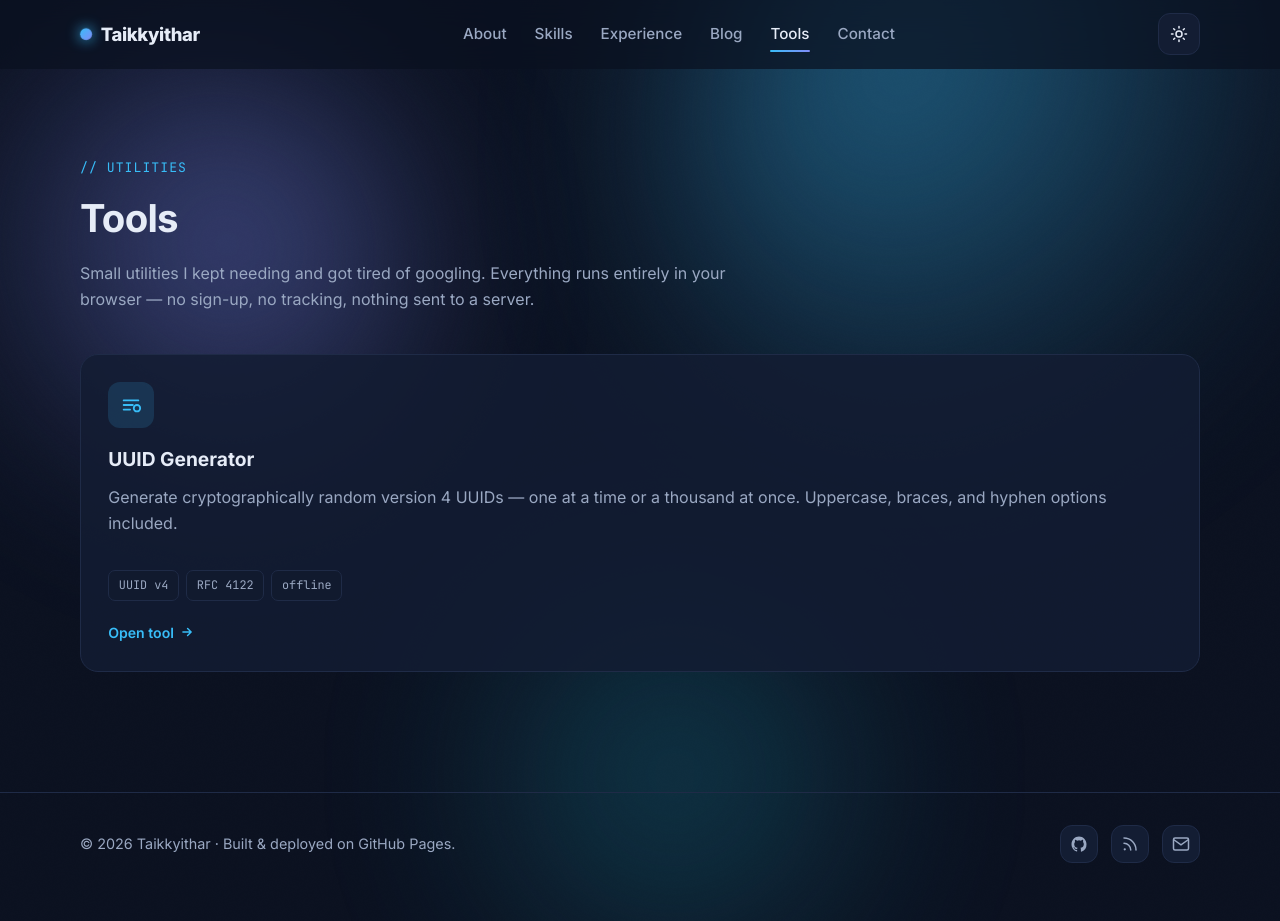
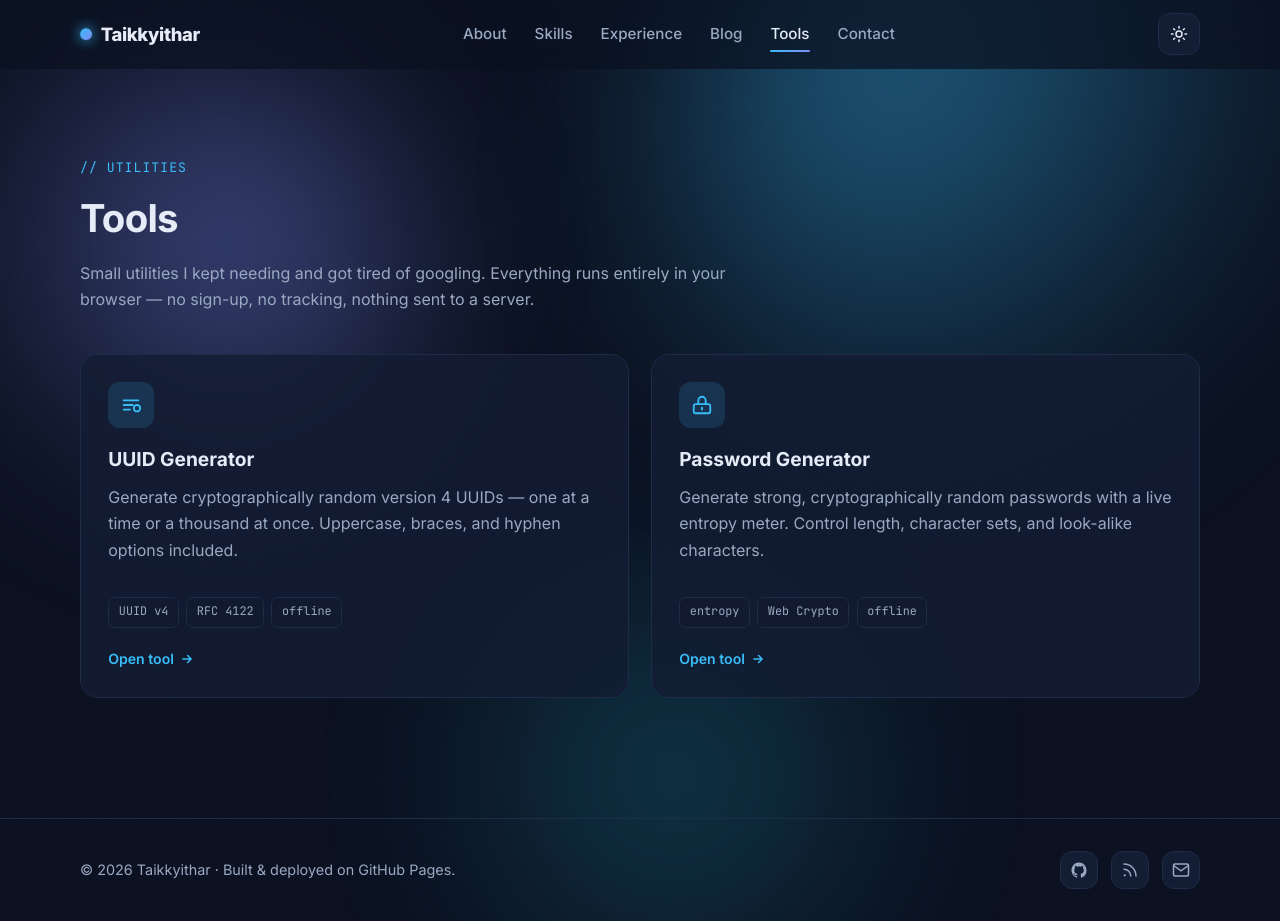
Before and after one commit to taikkyithar/taikkyithar.github.io, a Jekyll site: the page built from tools.html, in a window 1280 px wide and 921 px high. Built offline with Jekyll 4.4.1, drawn with Linux system fonts in a browser that asks for light colours.

Commit message:
add password generator tool

```diff
--- a/assets/css/main.css
+++ b/assets/css/main.css
@@ -21,6 +21,9 @@
   --ease: cubic-bezier(.22, .68, .16, 1);
   --ease-out: cubic-bezier(.16, 1, .3, 1);
   --spotlight: rgba(56, 189, 248, .14);
+  /* Unfilled slider/meter track. --bg-soft is nearly identical to --card, so on
+     a panel it reads as no track at all. */
+  --track: rgba(230, 236, 247, .14);
 }
 
 [data-theme="light"] {
@@ -35,6 +38,7 @@
   --accent: #0891b2;
   --shadow: 0 20px 45px -24px rgba(15, 30, 56, 0.25);
   --spotlight: rgba(2, 132, 199, .10);
+  --track: rgba(15, 30, 56, .14);
 }
 
 /* ---------- Base ---------- */
@@ -920,7 +924,7 @@ a.tag:hover { color: var(--brand); border-color: var(--brand); transform: transl
 }
 
 /* Featured single result */
-.uuid-feature {
+.tool-feature {
   display: flex;
   align-items: center;
   gap: 1rem;
@@ -928,7 +932,7 @@ a.tag:hover { color: var(--brand); border-color: var(--brand); transform: transl
   border-bottom: 1px solid var(--card-border);
   background: linear-gradient(135deg, var(--spotlight), transparent 60%);
 }
-.uuid-feature output {
+.tool-feature output {
   flex: 1;
   min-width: 0;
   font-family: 'JetBrains Mono', ui-monospace, monospace;
@@ -939,7 +943,7 @@ a.tag:hover { color: var(--brand); border-color: var(--brand); transform: transl
   white-space: nowrap;
   color: var(--text);
 }
-.uuid-feature output.flash { animation: flash-in .45s var(--ease-out); }
+.tool-feature output.flash { animation: flash-in .45s var(--ease-out); }
 @keyframes flash-in {
   0%   { opacity: 0; transform: translateY(-6px); color: var(--brand); }
   100% { opacity: 1; transform: none; }
@@ -955,7 +959,9 @@ a.tag:hover { color: var(--brand); border-color: var(--brand); transform: transl
   border-bottom: 1px solid var(--card-border);
 }
 .field { display: flex; flex-direction: column; gap: .4rem; }
-.field label {
+/* Direct child only — .switch is also a <label>, and uppercasing it would
+   render the "a-z" and "A-Z" toggles identically. */
+.field > label {
   font-family: 'JetBrains Mono', ui-monospace, monospace;
   font-size: .72rem;
   text-transform: uppercase;
@@ -1015,6 +1021,98 @@ a.tag:hover { color: var(--brand); border-color: var(--brand); transform: transl
 .switch:has(input:checked) { color: var(--text); border-color: color-mix(in srgb, var(--brand) 45%, var(--card-border)); }
 .switch input:focus-visible + .track { outline: 2px solid var(--brand); outline-offset: 2px; }
 
+/* Range slider — JS keeps --pct in sync so the filled half tracks the thumb */
+.slider-row { display: flex; align-items: center; gap: .9rem; }
+.slider-value {
+  font-family: 'JetBrains Mono', ui-monospace, monospace;
+  font-size: 1.05rem;
+  font-weight: 700;
+  color: var(--brand);
+  font-variant-numeric: tabular-nums;
+  min-width: 2.5ch;
+  text-align: right;
+}
+.slider {
+  -webkit-appearance: none;
+  appearance: none;
+  width: 100%;
+  min-width: 170px;
+  height: 6px;
+  border-radius: 999px;
+  background: linear-gradient(90deg,
+    var(--brand) 0 var(--pct, 50%),
+    var(--track) var(--pct, 50%) 100%);
+  cursor: pointer;
+  outline: none;
+}
+.slider::-webkit-slider-thumb {
+  -webkit-appearance: none;
+  appearance: none;
+  width: 18px; height: 18px;
+  border-radius: 50%;
+  background: var(--brand);
+  border: 3px solid var(--card);
+  box-shadow: 0 0 0 1px var(--brand), 0 0 12px -2px var(--brand);
+  cursor: pointer;
+  transition: transform .15s var(--ease-out);
+}
+.slider::-webkit-slider-thumb:hover { transform: scale(1.18); }
+.slider::-moz-range-thumb {
+  width: 12px; height: 12px;
+  border-radius: 50%;
+  background: var(--brand);
+  border: 3px solid var(--card);
+  box-shadow: 0 0 0 1px var(--brand), 0 0 12px -2px var(--brand);
+  cursor: pointer;
+}
+.slider::-moz-range-track { background: transparent; }
+.slider:focus-visible { outline: 2px solid var(--brand); outline-offset: 4px; }
+
+/* Strength meter — JS sets --sc (band colour) and the fill width */
+.strength {
+  display: flex;
+  align-items: center;
+  gap: 1rem;
+  padding: .9rem 1.6rem;
+  border-bottom: 1px solid var(--card-border);
+}
+.strength-track {
+  flex: 1;
+  height: 6px;
+  border-radius: 999px;
+  background: var(--track);
+  overflow: hidden;
+}
+.strength-fill {
+  height: 100%;
+  width: 0;
+  border-radius: 999px;
+  background: var(--sc, var(--muted));
+  transition: width .45s var(--ease-out), background .45s ease;
+}
+.strength-label {
+  font-family: 'JetBrains Mono', ui-monospace, monospace;
+  font-size: .76rem;
+  font-weight: 700;
+  letter-spacing: .04em;
+  text-transform: uppercase;
+  color: var(--sc, var(--muted));
+  flex: none;
+}
+.strength-bits {
+  font-family: 'JetBrains Mono', ui-monospace, monospace;
+  font-size: .74rem;
+  color: var(--muted);
+  flex: none;
+}
+@media (max-width: 620px) {
+  .strength-bits { display: none; }
+}
+
+/* Character-class colouring for generated passwords */
+.pw-d { color: var(--accent); }
+.pw-s { color: var(--brand-2); }
+
 .tool-actions {
   display: flex;
   flex-wrap: wrap;
@@ -1052,8 +1150,8 @@ kbd {
 }
 
 /* Result list */
-.uuid-list { border-top: 1px solid var(--card-border); }
-.uuid-row {
+.tool-list { border-top: 1px solid var(--card-border); }
+.tool-row {
   display: flex;
   align-items: center;
   gap: .8rem;
@@ -1061,9 +1159,9 @@ kbd {
   border-bottom: 1px solid color-mix(in srgb, var(--card-border) 60%, transparent);
   animation: fade-up .4s var(--ease-out) both;
 }
-.uuid-row:last-child { border-bottom: 0; }
-.uuid-row:hover { background: color-mix(in srgb, var(--brand) 6%, transparent); }
-.uuid-row .idx {
+.tool-row:last-child { border-bottom: 0; }
+.tool-row:hover { background: color-mix(in srgb, var(--brand) 6%, transparent); }
+.tool-row .idx {
   font-family: 'JetBrains Mono', ui-monospace, monospace;
   font-size: .72rem;
   color: var(--muted);
@@ -1071,7 +1169,7 @@ kbd {
   text-align: right;
   flex: none;
 }
-.uuid-row code {
+.tool-row code {
   flex: 1;
   min-width: 0;
   font-family: 'JetBrains Mono', ui-monospace, monospace;
--- a/assets/js/uuid.js
+++ b/assets/js/uuid.js
@@ -105,7 +105,7 @@
     var frag = document.createDocumentFragment();
     uuids.forEach(function (raw, i) {
       var row = document.createElement('div');
-      row.className = 'uuid-row';
+      row.className = 'tool-row';
       // Stagger only the first rows — 1000 staggered rows would crawl.
       if (!reduced && i < 25) row.style.animationDelay = (i * 22) + 'ms';
       else row.style.animation = 'none';
--- a/tools.html
+++ b/tools.html
@@ -31,6 +31,21 @@ permalink: /tools/
         </a>
       </article>
 
+      <article class="tool-card reveal spotlight">
+        <div class="ico">
+          <svg width="22" height="22" viewBox="0 0 24 24" fill="none" stroke="currentColor" stroke-width="2" stroke-linecap="round" stroke-linejoin="round" aria-hidden="true"><rect x="3" y="11" width="18" height="10" rx="2"/><path d="M8 11V7a4 4 0 0 1 8 0v4"/><path d="M12 15v2"/></svg>
+        </div>
+        <h3><a href="{{ '/tools/password-generator/' | relative_url }}">Password Generator</a></h3>
+        <p>Generate strong, cryptographically random passwords with a live entropy meter. Control length, character sets, and look-alike characters.</p>
+        <div class="tags" style="margin-bottom:1.2rem;">
+          <span class="tag">entropy</span><span class="tag">Web Crypto</span><span class="tag">offline</span>
+        </div>
+        <a class="read" href="{{ '/tools/password-generator/' | relative_url }}">
+          Open tool
+          <svg width="14" height="14" viewBox="0 0 24 24" fill="none" stroke="currentColor" stroke-width="2.5" stroke-linecap="round" aria-hidden="true"><path d="M5 12h14M13 6l6 6-6 6"/></svg>
+        </a>
+      </article>
+
     </div>
 
   </section>
--- a/tools/uuid-generator.html
+++ b/tools/uuid-generator.html
@@ -26,7 +26,7 @@ permalink: /tools/uuid-generator/
     <div class="tool-panel reveal">
 
       <!-- Featured result -->
-      <div class="uuid-feature">
+      <div class="tool-feature">
         <output id="uuidFeature" aria-live="polite" aria-label="Generated UUID">Generating…</output>
         <button class="copy-btn" id="copyFeature" data-copy-target="feature" aria-label="Copy UUID">
           <svg width="13" height="13" viewBox="0 0 24 24" fill="none" stroke="currentColor" stroke-width="2" stroke-linecap="round" stroke-linejoin="round" aria-hidden="true"><rect x="9" y="9" width="12" height="12" rx="2"/><path d="M5 15H4a2 2 0 0 1-2-2V4a2 2 0 0 1 2-2h9a2 2 0 0 1 2 2v1"/></svg>
@@ -91,7 +91,7 @@ permalink: /tools/uuid-generator/
       </div>
 
       <!-- Result list -->
-      <div class="uuid-list" id="uuidList"></div>
+      <div class="tool-list" id="uuidList"></div>
 
     </div>
   </section>
```
Also changed, not shown: assets/js/password.js (added, +353 -0 lines), tools/password-generator.html (added, +200 -0 lines), README.md.
